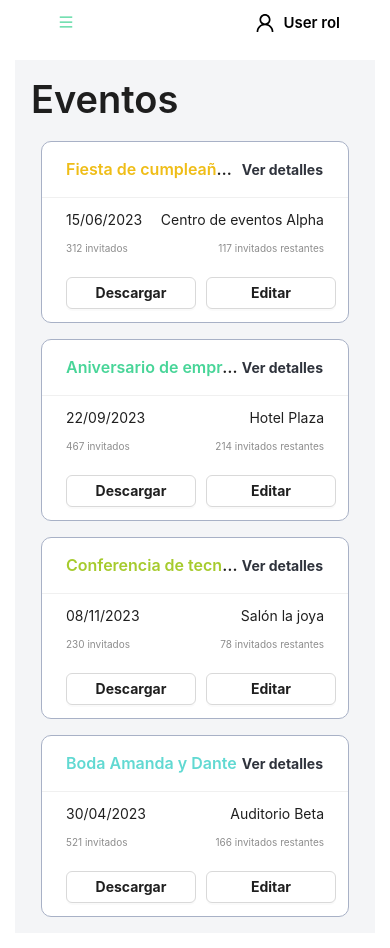
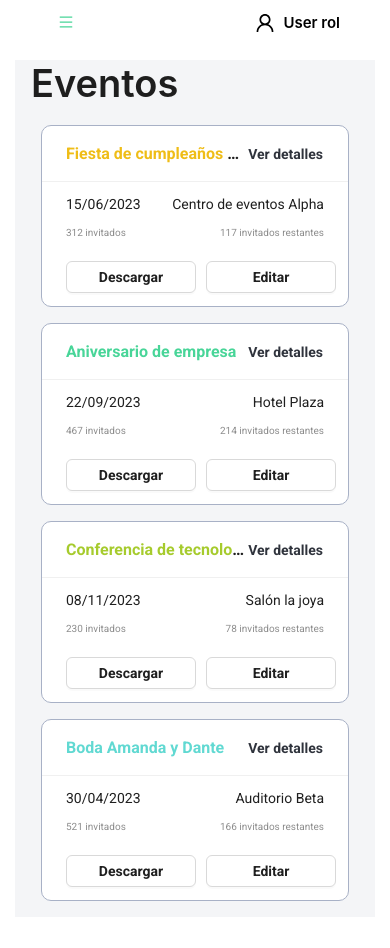
Before and after one commit to alonsosfera/event-ticket-project, a Next.js app: page /events in a window 390 px wide. Built offline with nearby package versions, Linux system fonts and the light colour scheme.

Commit message:
Se ajusto el padding de mobile-component y se importo la fuente roboto en globals.scss

```diff
--- a/styles/components/events.scss
+++ b/styles/components/events.scss
@@ -47,7 +47,7 @@
 
 .event-container-mobile {
   background-color: #F4F5F7;
-  padding: 16px;
+  padding: 0 16px 16px 16px;
 
   .ant-table-tbody > tr > td {
     background-color: #F4F5F7;
--- a/styles/globals.scss
+++ b/styles/globals.scss
@@ -1,7 +1,10 @@
+@import url('https://fonts.googleapis.com/css2?family=Roboto:wght@400;500;700&display=swap');
+
 * {
   box-sizing: border-box;
   padding: 0;
   margin: 0;
+  font-family: 'Roboto', sans-serif;
 }
 
 html,
```
